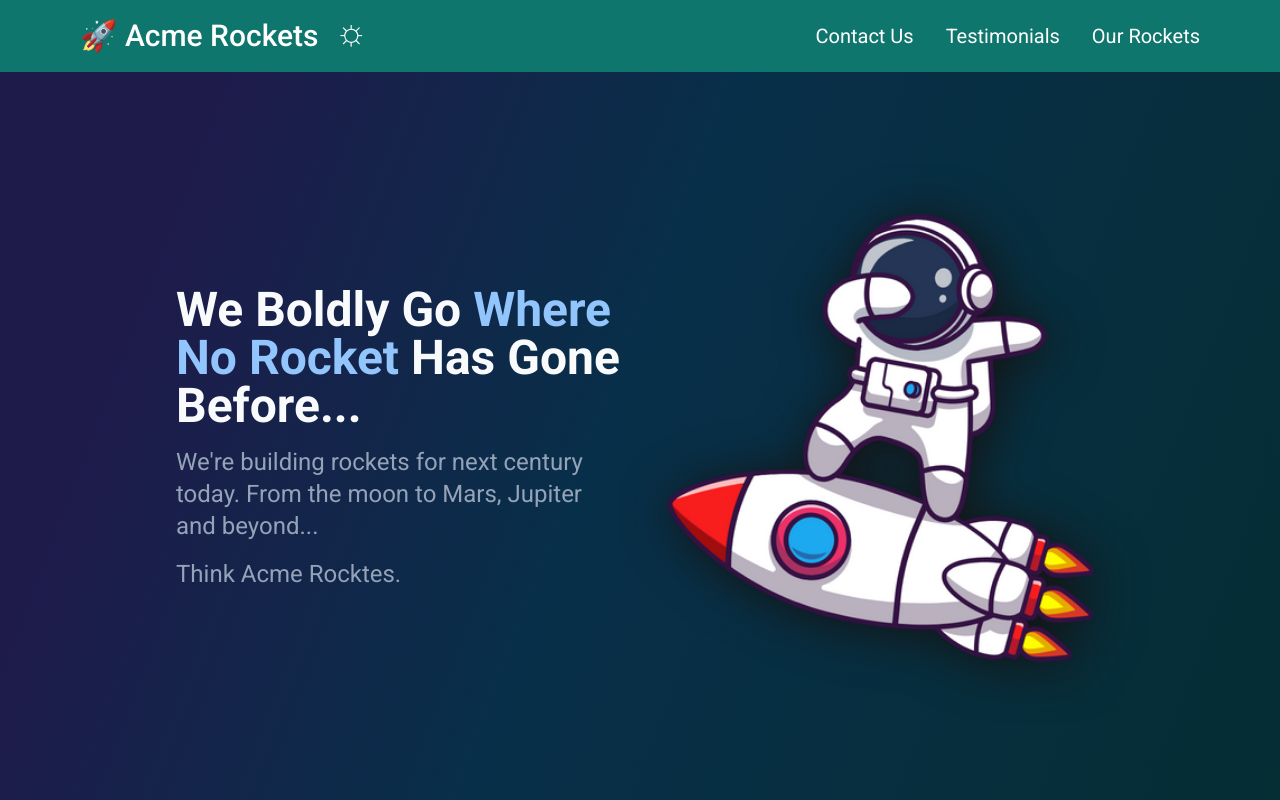
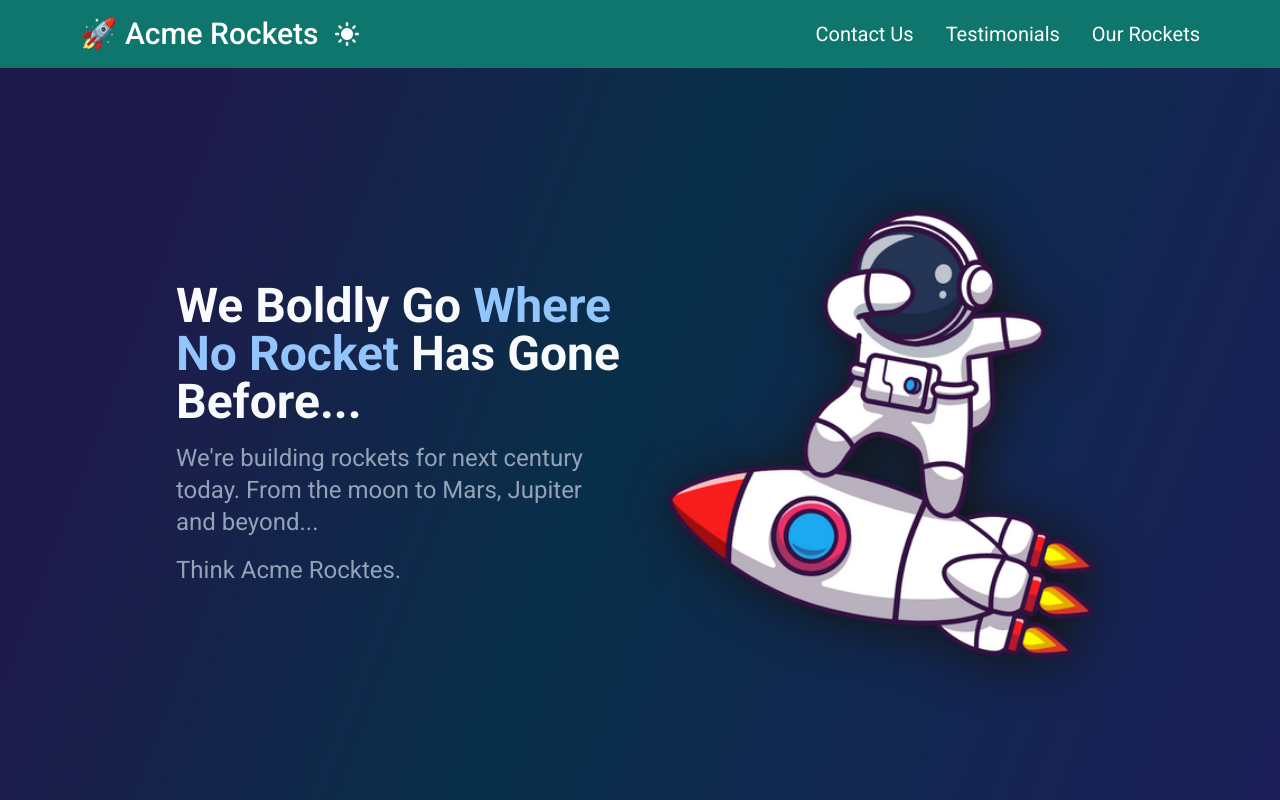
Before and after one commit to mamad-zahiri/ui_practice, a React (Vite) app in the folder acme-rockets/: page / in a window 1280 px wide. Shown: the top 800 px of the page. Built offline with nearby package versions, Linux system fonts and the light colour scheme.

Commit message:
acme rockets: fix icons, theme

```diff
--- a/acme-rockets/index.html
+++ b/acme-rockets/index.html
@@ -9,7 +9,7 @@
 </head>
 
 <body
-  class="min-h-screen font-[roboto] bg-slate-50 dark:bg-gray-950 dark:text-slate-100 bg-gradient-to-br from-violet-200 from-10% via-sky-100 via-30% to-rose-100 to-90% dark:from-indigo-950 dark:from-10% dark:via-sky-950 dark:via-30% dark:to-emerald-950 dark:to-90%">
+  class="min-h-screen font-[roboto] bg-slate-50 dark:bg-gray-950 dark:text-slate-100 bg-gradient-to-br from-violet-200 from-10% via-sky-100 via-30% to-rose-100 to-90% dark:from-indigo-950 dark:from-10% dark:via-sky-950 dark:via-30% dark:to-violet-950 dark:to-90%">
   <div id="root" class="min-h-screen min-w-full"></div>
   <script type="module" src="/src/main.jsx"></script>
 </body>
--- a/acme-rockets/src/components/Header.jsx
+++ b/acme-rockets/src/components/Header.jsx
@@ -1,3 +1,6 @@
+import { useState } from "react"
+import { getImageUrl } from "../utils"
+
 const Header = () => {
     const toggleMenu = (e) => {
         e.preventDefault()
@@ -13,10 +16,18 @@ const Header = () => {
         menuMid.classList.toggle("toggle-btn-mid")
         menuBot.classList.toggle("toggle-btn-bot")
     }
+    const sun = getImageUrl("sun.png")
+    const moon = getImageUrl("moon.png")
 
-    const toggleTheme = () => {
-        const sun = "$#x263C;"
-        const moon = "$#x263D;"
+    const toggleTheme = {
+        "": { theme: "dark", icon: sun, alt: "sun logo" },
+        dark: { theme: "", icon: moon, alt: "moon logo" },
+    }
+
+    const [theme, setTheme] = useState(toggleTheme[""])
+
+    const toggleDarkMode = () => {
+        setTheme((cur) => toggleTheme[cur.theme])
         document.documentElement.classList.toggle("dark")
     }
 
@@ -26,16 +37,15 @@ const Header = () => {
                 <h1 className="flex items-center justify-start text-3xl font-medium">
                     <a href="">🚀 Acme Rockets</a>
 
-                    <button
-                        onClick={toggleTheme}
-                        className="relative -top-1 ml-4 after:align-middle after:font-roboto after:text-3xl after:content-['\263E'] dark:-top-1 dark:after:text-4xl dark:after:content-['\263C']"
-                    ></button>
+                    <button onClick={toggleDarkMode}>
+                        <img src={theme["icon"]} alt={theme["alt"]} className="ml-4 w-6" />
+                    </button>
                 </h1>
                 <div>
                     <button
                         id="hamburger-btn"
                         onClick={toggleMenu}
-                        className="relative h-9 w-9  text-4xl sm:hidden"
+                        className="relative h-9 w-9  text-4xl md:hidden"
                     >
                         <div
                             id="menu-top"
@@ -52,7 +62,7 @@ const Header = () => {
                     </button>
 
                     <nav
-                        className="hidden flex-row-reverse justify-end gap-x-8 text-xl sm:flex"
+                        className="hidden flex-row-reverse justify-end gap-x-8 text-xl md:flex"
                         aria-label="header"
                     >
                         <a href="#rockets" className="hover:opacity-90">
--- a/acme-rockets/src/components/Main.jsx
+++ b/acme-rockets/src/components/Main.jsx
@@ -109,7 +109,7 @@ const Main = () => {
                     </h2>
                     <figure className="my-12">
                         <blockquote className="relative rounded-3xl bg-white px-9 py-7 shadow-md dark:bg-gray-900 sm:px-11 sm:py-9">
-                            <p className="text-left text-lg text-gray-600 transition-all before:absolute before:left-2 before:top-2 before:transform before:font-[roboto] before:text-6xl before:text-white before:opacity-40 before:content-['\201C'] after:absolute after:-bottom-3 after:right-2 after:translate-y-4 after:transform after:font-[roboto] after:text-6xl after:text-white after:opacity-40 after:content-['\201D'] hover:text-gray-800 dark:text-slate-400 dark:hover:text-slate-300 sm:text-xl">
+                            <p className="text-left text-lg text-gray-600 transition-all before:absolute before:left-2 before:top-2 before:transform before:font-[roboto] before:text-6xl before:text-gray-400 before:content-['\201C'] after:absolute after:-bottom-3 after:right-2 after:translate-y-4 after:transform after:font-[roboto] after:text-6xl after:text-gray-400 after:content-['\201D'] hover:text-gray-800 dark:text-slate-400 dark:hover:text-slate-300 sm:text-xl">
                                 Acme has always been there for me. Their Explorer rocket is the best
                                 rocket I&apos;ve ever flown. I&apos;ve been to the moon and back and
                                 I can&apos;t wait to go again.
@@ -122,7 +122,7 @@ const Main = () => {
 
                     <figure className="my-12">
                         <blockquote className="relative rounded-3xl bg-white px-9 py-7 shadow-md dark:bg-gray-900 sm:px-11 sm:py-9">
-                            <p className="text-left text-lg text-gray-600 transition-all before:absolute before:left-2 before:top-2 before:transform before:font-[roboto] before:text-6xl before:text-white before:opacity-40 before:content-['\201C'] after:absolute after:-bottom-3 after:right-2 after:translate-y-4 after:transform after:font-[roboto] after:text-6xl after:text-white after:opacity-40 after:content-['\201D'] hover:text-gray-800 dark:text-slate-400 dark:hover:text-slate-300 sm:text-xl">
+                            <p className="text-left text-lg text-gray-600 transition-all before:absolute before:left-2 before:top-2 before:transform before:font-[roboto] before:text-6xl before:text-gray-400 before:content-['\201C'] after:absolute after:-bottom-3 after:right-2 after:translate-y-4 after:transform after:font-[roboto] after:text-6xl after:text-gray-400 after:content-['\201D'] hover:text-gray-800 dark:text-slate-400 dark:hover:text-slate-300 sm:text-xl">
                                 The Acme Adventurer Rocket has thwarted my Illudium Q-36 Explosive
                                 Space Modulator on several occasions.{" "}
                                 <span className="italic">This makes me very, very angry!</span>{" "}
@@ -138,7 +138,7 @@ const Main = () => {
 
                     <figure className="my-12">
                         <blockquote className="relative rounded-3xl bg-white px-9 py-7 shadow-md dark:bg-gray-900 sm:px-11 sm:py-9">
-                            <p className="text-left text-lg text-gray-600 transition-all before:absolute before:left-2 before:top-2 before:transform before:font-[roboto] before:text-6xl before:text-white before:opacity-40 before:content-['\201C'] after:absolute after:-bottom-3 after:right-2 after:translate-y-4 after:transform after:font-[roboto] after:text-6xl after:text-white after:opacity-40 after:content-['\201D'] hover:text-gray-800 dark:text-slate-400 dark:hover:text-slate-300 sm:text-xl">
+                            <p className="text-left text-lg text-gray-600 transition-all before:absolute before:left-2 before:top-2 before:transform before:font-[roboto] before:text-6xl before:text-gray-400 before:content-['\201C'] after:absolute after:-bottom-3 after:right-2 after:translate-y-4 after:transform after:font-[roboto] after:text-6xl after:text-gray-400 after:content-['\201D'] hover:text-gray-800 dark:text-slate-400 dark:hover:text-slate-300 sm:text-xl">
                                 I knew I not only wanted &#8212;{" "}
                                 <span className="italic">I needed</span> &#8212; Acme&apos;s
                                 Infinity Rocket for my mission in space. Acme delivered in one day!
--- a/acme-rockets/vite.config.js
+++ b/acme-rockets/vite.config.js
@@ -5,5 +5,5 @@ import react from "@vitejs/plugin-react"
 export default defineConfig({
     plugins: [react()],
     // ! "base": if you are deploy this on local, remove next line
-    base: "/ui_practice/acme-rockets/dist",
+    // base: "/ui_practice/acme-rockets/dist",
 })
```
Also changed, not shown: acme-rockets/src/assets/img/moon.png (added), acme-rockets/src/assets/img/sun.png (added), 5 other files (tests, documents, lock files or other folders).
